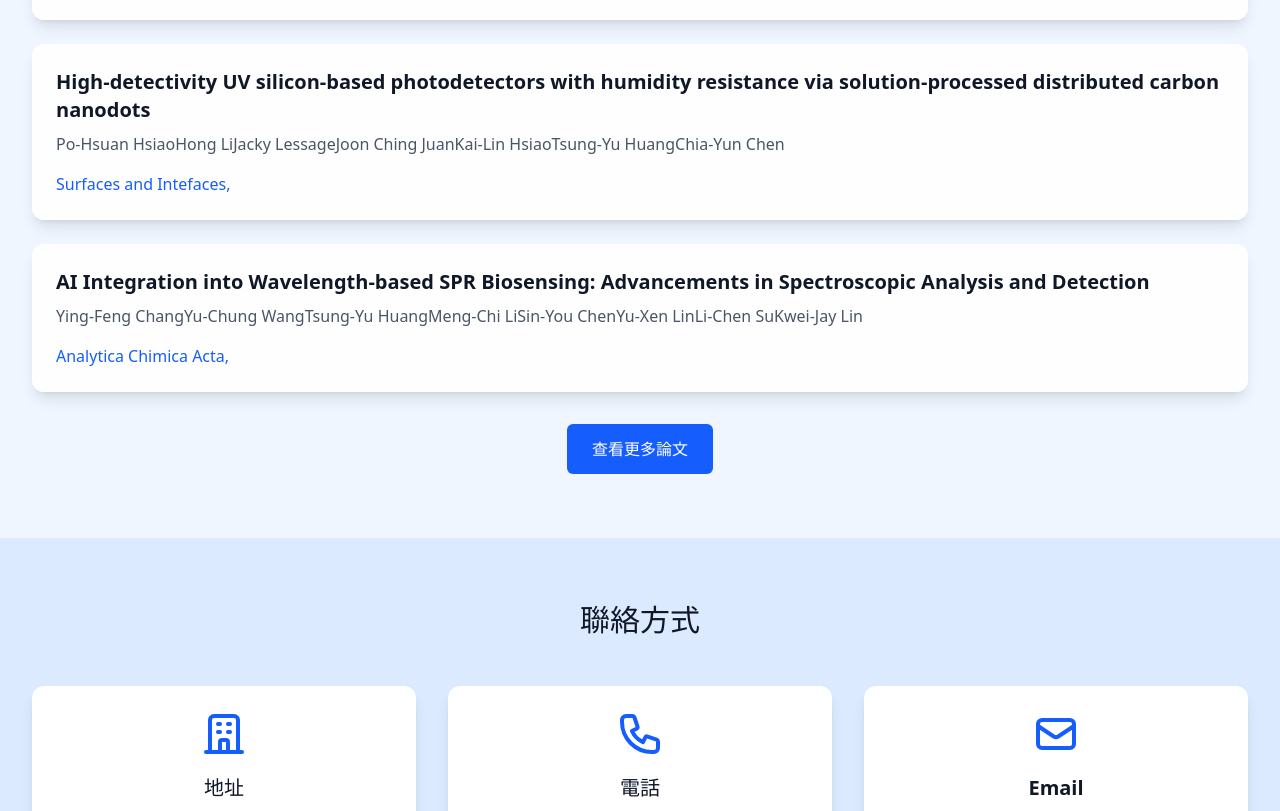
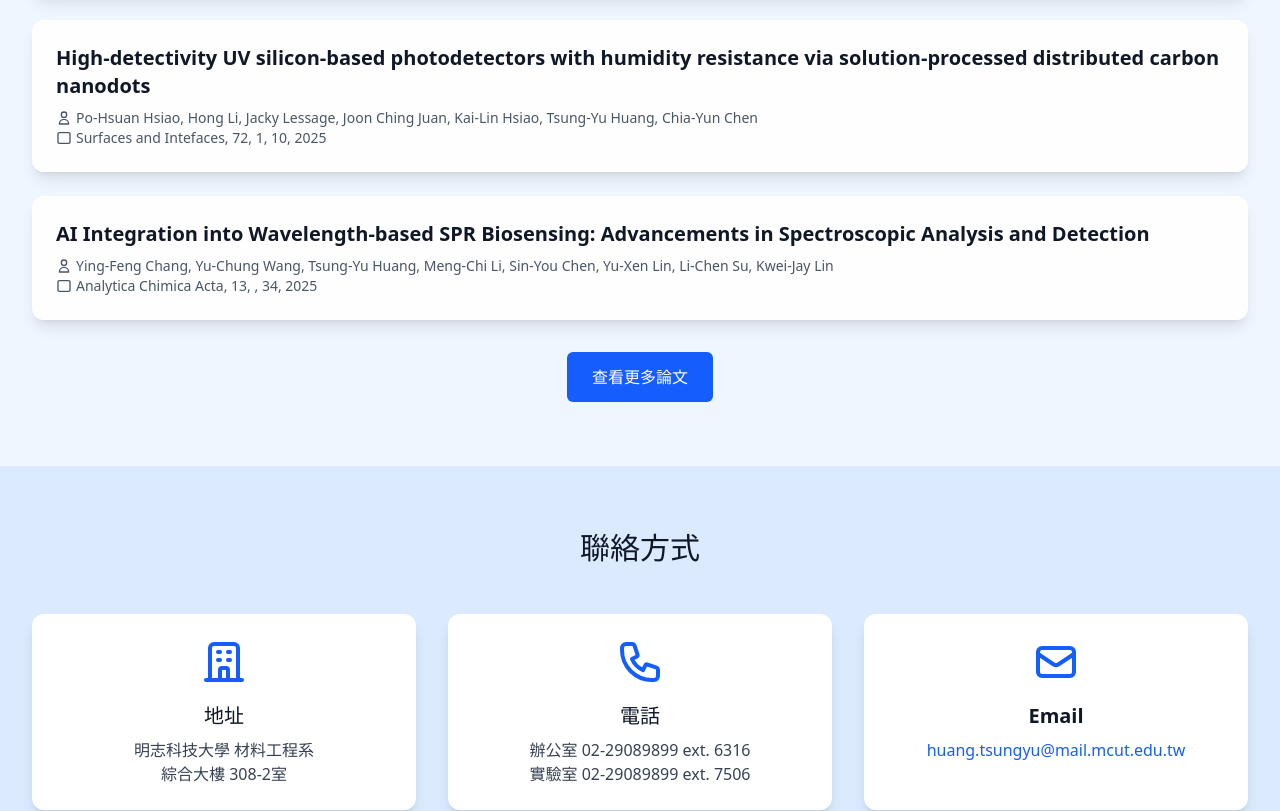
Before and after one commit to garyrecipe/lab-website-dev, a React (Vite) app: page / in a window 1280 px wide. Shown: the part 1520-2331 px from the top of the page. Built offline with nearby package versions, Linux system fonts and the light colour scheme.

Commit message:
Update 20251102

```diff
--- a/index.html
+++ b/index.html
@@ -2,7 +2,7 @@
 <html lang="en">
   <head>
     <meta charset="UTF-8" />
-    <link rel="icon" type="image/svg+xml" href="/vite.svg" />
+    <link rel="icon" type="image/svg+xml" href="/logo.svg" />
     <meta name="viewport" content="width=device-width, initial-scale=1.0" />
     <title>M&M Laboratory</title>
   </head>
--- a/src/data/members.js
+++ b/src/data/members.js
@@ -1,7 +1,7 @@
 // 指導教授資料
 export const PROFESSOR = {
   name: "黃宗鈺 Huang, Tsung-Yu",
-  photo: "https://placehold.co/400x400",
+  photo: "./images/members/t1.jpg",
   phone: "02-29089899#6316",
   email: "huang.tsungyu@mail.mcut.edu.tw",
   title: "材料工程系副教授暨環資學院榮譽學程主任",
@@ -65,11 +65,6 @@ export const CURRENT_MEMBERS = {
       photo: "./images/members/m6.jpg",
       year: "成大共指博士班 一年級"
     },
-    {
-      name: "翁瑋志",
-      photo: "./images/members/m1.jpg",
-      year: "成大共指博士班 一年級"
-    }
   ],
   masterStudents: [
     {
@@ -212,5 +207,12 @@ export const ALUMNI = [
     degree: "",
     company: "",
     position: ""
+  },
+  {
+    name: "翁瑋志",
+    graduationYear: 2025,
+    degree: "",
+    company: "國立成功大學材料科學與工程學系",
+    position: "博士班一年級"
   }
 ];
--- a/src/pages/Contact.jsx
+++ b/src/pages/Contact.jsx
@@ -11,6 +11,7 @@ const Contact = () => {
             <h2 className="text-2xl font-bold text-gray-900 mb-6 pb-3 border-b border-gray-200">
               指導教授聯絡方式
             </h2>
+            <div className="flex justify-between items-start sm:flex-row flex-col">
               <div className="space-y-4">
                 <div className="flex items-start">
                   <HiOutlineOfficeBuilding className="w-6 h-6 text-blue-600 mt-1 flex-shrink-0" />
@@ -34,7 +35,7 @@ const Contact = () => {
                   <div className="ml-4">
                     <h3 className="text-lg font-medium text-gray-900">電子郵件</h3>
                     <a
-                    href="mailto:professor@mail.nsysu.edu.tw"
+                      href="mailto:huang.tsungyu@mail.mcut.edu.tw"
                       className="mt-1 text-blue-600 hover:text-blue-800 transition-colors duration-200"
                     >
                       huang.tsungyu@mail.mcut.edu.tw
@@ -42,6 +43,24 @@ const Contact = () => {
                   </div>
                 </div>
               </div>
+              {/* Google 地圖嵌入 */}
+              <div className="bg-white/90 rounded-xl shadow-lg overflow-hidden backdrop-blur-sm sm:w-1/2 w-full sm:mt-0 mt-4">
+                <div className="aspect-w-16 aspect-h-9">
+                  <iframe
+                    src="https://www.google.com/maps?q=25.04106269651244,121.42228942266351&z=16&output=embed"
+                    width="100%"
+                    height="100%"
+                    style={{ border: 0 }}
+                    allowFullScreen=""
+                    loading="lazy"
+                    referrerPolicy="no-referrer-when-downgrade"
+                    title="辦公室位置"
+                    className="w-full h-full"
+                  />
+                </div>
+              </div>
+            </div>
+
           </div>
 
           {/* 實驗室聯絡資訊 */}
@@ -49,7 +68,8 @@ const Contact = () => {
             <h2 className="text-2xl font-bold text-gray-900 mb-6 pb-3 border-b border-gray-200">
               實驗室聯絡方式
             </h2>
-            <div className="space-y-4">
+            <div className="flex justify-between sm:flex-row flex-col">
+              <div className='space-y-4'>
                 <div className="flex items-start">
                   <HiOutlineLocationMarker className="w-6 h-6 text-blue-600 mt-1 flex-shrink-0" />
                   <div className="ml-4">
@@ -68,13 +88,11 @@ const Contact = () => {
                   </div>
                 </div>
               </div>
-          </div>
-
               {/* Google 地圖嵌入 */}
-          <div className="bg-white/90 rounded-xl shadow-lg overflow-hidden backdrop-blur-sm">
+              <div className="bg-white/90 rounded-xl shadow-lg overflow-hidden backdrop-blur-sm sm:w-1/2 w-full sm:mt-0 mt-4">
                 <div className="aspect-w-16 aspect-h-9">
                   <iframe
-                src="https://www.google.com/maps?q=25.04108754356325,121.42229525515422&z=16&output=embed"
+                    src="https://www.google.com/maps?q=25.038190001446043,121.41799355434648&z=16&output=embed"
                     width="100%"
                     height="100%"
                     style={{ border: 0 }}
@@ -88,6 +106,8 @@ const Contact = () => {
               </div>
             </div>
           </div>
+        </div>
+      </div>
     </Layout>
   );
 };
--- a/src/pages/Home.jsx
+++ b/src/pages/Home.jsx
@@ -142,21 +142,21 @@ const Home = () => {
                 <h3 className="text-xl font-semibold text-gray-900 mb-2">
                   {pub.title}
                 </h3>
-                <p className="text-gray-600 mb-4">{pub.authors}</p>
-                <div className="flex items-center justify-between">
-                  <span className="text-blue-600 font-medium">
-                    {pub.journal}, {pub.year}
+                <div className="flex flex-wrap items-center text-sm text-gray-600 gap-x-4">
+                  <span className="inline-flex items-center">
+                    <svg className="w-4 h-4 mr-1" fill="none" stroke="currentColor" viewBox="0 0 24 24">
+                      <path strokeLinecap="round" strokeLinejoin="round" strokeWidth="2" d="M16 7a4 4 0 11-8 0 4 4 0 018 0zM12 14a7 7 0 00-7 7h14a7 7 0 00-7-7z" />
+                    </svg>
+                    {pub.authors.join(', ')}
                   </span>
-                  {pub.doi && (
-                    <a
-                      href={`https://doi.org/${pub.doi}`}
-                      target="_blank"
-                      rel="noopener noreferrer"
-                      className="text-blue-600 hover:text-blue-900 font-medium"
-                    >
-                      DOI →
-                    </a>
-                  )}
+                </div>
+                <div className="flex flex-wrap items-center text-sm text-gray-600 gap-x-4">
+                  <span className="inline-flex items-center">
+                    <svg className="w-4 h-4 mr-1" fill="none" stroke="currentColor" viewBox="0 0 24 24">
+                      <path strokeLinecap="round" strokeLinejoin="round" strokeWidth="2" d="M19 20H5a2 2 0 01-2-2V6a2 2 0 012-2h14a2 2 0 012 2v12a2 2 0 01-2 2z" />
+                    </svg>
+                    {pub.journal}, {pub.info.join(', ')}, {pub.publishDate}
+                  </span>
                 </div>
               </div>
             ))}
@@ -191,16 +191,17 @@ const Home = () => {
             <div className="flex flex-col items-center p-6 bg-white rounded-xl shadow-lg hover:shadow-xl transition-shadow duration-300">
               <HiOutlinePhone className="w-12 h-12 text-blue-600 mb-4" />
               <h3 className="text-xl font-semibold text-gray-900 mb-2">電話</h3>
-              <p className="text-gray-700">02-29089899 ext. 6316</p>
+              <p className="text-gray-700">辦公室 02-29089899 ext. 6316</p>
+              <p className="text-gray-700">實驗室 02-29089899 ext. 7506</p>
             </div>
             <div className="flex flex-col items-center p-6 bg-white rounded-xl shadow-lg hover:shadow-xl transition-shadow duration-300">
               <HiOutlineMail className="w-12 h-12 text-blue-600 mb-4" />
               <h3 className="text-xl font-semibold text-gray-900 mb-2">Email</h3>
               <a
-                href="mailto:professor@mail.nsysu.edu.tw"
+                href="mailto:huang.tsungyu@mail.mcut.edu.tw"
                 className="text-blue-600 hover:text-blue-800"
               >
-                professor@mail.nsysu.edu.tw
+                huang.tsungyu@mail.mcut.edu.tw
               </a>
             </div>
           </div>
--- a/src/pages/Research.jsx
+++ b/src/pages/Research.jsx
@@ -1,7 +1,39 @@
+import { useState, useEffect } from 'react';
 import Layout from '../components/Layout';
 import { RESEARCH_OVERVIEW, RESEARCH_TOPICS } from '../data/research';
 
 const Research = () => {
+  // 從研究主題列表中提取所有圖片（過濾掉佔位符圖片）
+  const researchImages = [{image: RESEARCH_OVERVIEW.image, caption: RESEARCH_OVERVIEW.imageCaption}, ...RESEARCH_TOPICS
+    .map(topic => ({
+      image: topic.image,
+      caption: topic.imageCaption || topic.title
+    }))]
+    .filter(item => !item.image.includes('placehold.co'));
+
+  const [currentImageIndex, setCurrentImageIndex] = useState(0);
+
+  // 自動輪播效果
+  useEffect(() => {
+    if (researchImages.length <= 1) return;
+
+    const interval = setInterval(() => {
+      setCurrentImageIndex((prevIndex) =>
+        (prevIndex + 1) % researchImages.length
+      );
+    }, 3000); // 每3秒切換一次
+
+    return () => clearInterval(interval);
+  }, [researchImages.length]);
+
+  // 如果沒有圖片，使用原來的圖片
+  const displayImage = researchImages.length > 0
+    ? researchImages[currentImageIndex]
+    : {
+        image: RESEARCH_OVERVIEW.image,
+        caption: RESEARCH_OVERVIEW.imageCaption
+      };
+
   return (
     <Layout title="研究方向">
       {/* 研究大綱區塊 */}
@@ -19,13 +51,27 @@ const Research = () => {
             <div className="lg:p-8 p-4">
               <div className="relative aspect-[2/1]">
                 <img
-                  src={RESEARCH_OVERVIEW.image}
-                  alt={RESEARCH_OVERVIEW.imageCaption}
-                  className="rounded-lg shadow-md w-full h-full object-cover"
+                  src={displayImage.image}
+                  alt={displayImage.caption}
+                  className="rounded-lg shadow-md w-full h-full object-cover transition-opacity duration-500"
+                  key={currentImageIndex}
                 />
                 <p className="text-sm text-gray-600 mt-2 text-center">
-                  {RESEARCH_OVERVIEW.imageCaption}
+                  {displayImage.caption}
                 </p>
+                {/* 輪播指示點 */}
+                {researchImages.length > 1 && (
+                  <div className="flex justify-center mt-2 space-x-2">
+                    {researchImages.map((_, index) => (
+                      <span
+                        key={index}
+                        className={`inline-block w-2 h-2 rounded-full transition-colors ${
+                          index === currentImageIndex ? 'bg-blue-500' : 'bg-gray-300'
+                        }`}
+                      />
+                    ))}
+                  </div>
+                )}
               </div>
             </div>
           </div>
```
Also changed, not shown: public/images/members/t1.jpg (added), public/logo.svg (added). Lines whose indentation alone changed are shown as unchanged.
